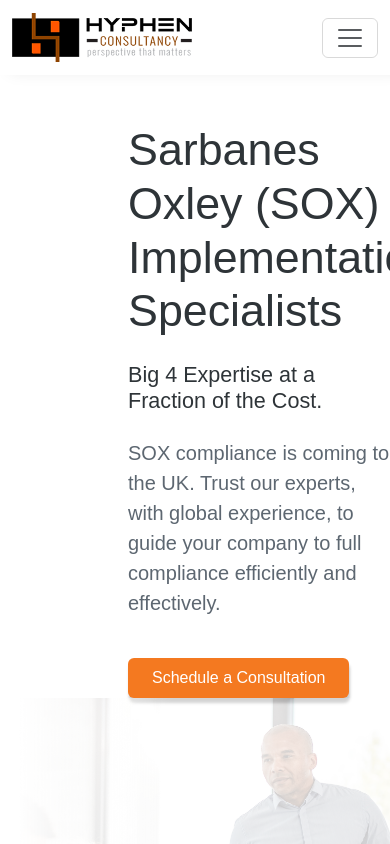
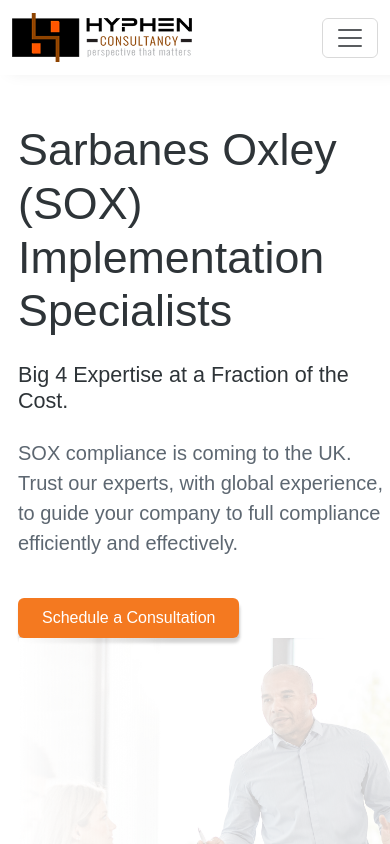
Before and after one commit to Sardar-Ali-Murad/hyphen-tech, a React (Vite) app: page / in a window 390 px wide. Shown: the top 844 px of the page. Built offline with nearby package versions, Linux system fonts and the light colour scheme; a web font is replaced by a local one.

Commit message:
style changes

```diff
--- a/public/assets/css/style.css
+++ b/public/assets/css/style.css
@@ -178,10 +178,9 @@ a {
   background-color: #ffffff;
   color: #000;
 }
-.border-text{
+.border-text {
   border-bottom: 2px solid #f47920;
 }
-
 
 .leader-title {
   position: relative;
--- a/src/App.css
+++ b/src/App.css
@@ -10,19 +10,17 @@
   border: none;
   text-decoration: none !important;
 }
-.leader-card{
-  height: 950px;
-}
-.logo-footer{
+
+.logo-footer {
   width: 200px;
 }
 .d-flex {
   display: flex;
 }
-.footer-text{
+.footer-text {
   font-size: 14px;
 }
-.address-box{
+.address-box {
   border-left: 2px solid #f47920;
 }
 
@@ -32,6 +30,10 @@
 
 .lh-38 {
   line-height: 38px;
+}
+
+.home-hero {
+  padding-left: 140px;
 }
 
 .w-180 {
@@ -197,4 +199,7 @@
   .main-heading {
     font-size: 2.8rem;
   }
+  .home-hero {
+    padding-left: 30px !important;
+  }
 }
--- a/src/components/home/hero.jsx
+++ b/src/components/home/hero.jsx
@@ -5,7 +5,7 @@ const Hero = () => {
     <div>
       <header className="">
         <div className="row py-5 ">
-          <div className="col-lg-6" style={{ paddingLeft: '140px' }}>
+          <div className="col-lg-6 home-hero">
             <h1 className="main-heading">
               Sarbanes Oxley (SOX) Implementation Specialists
             </h1>
```
